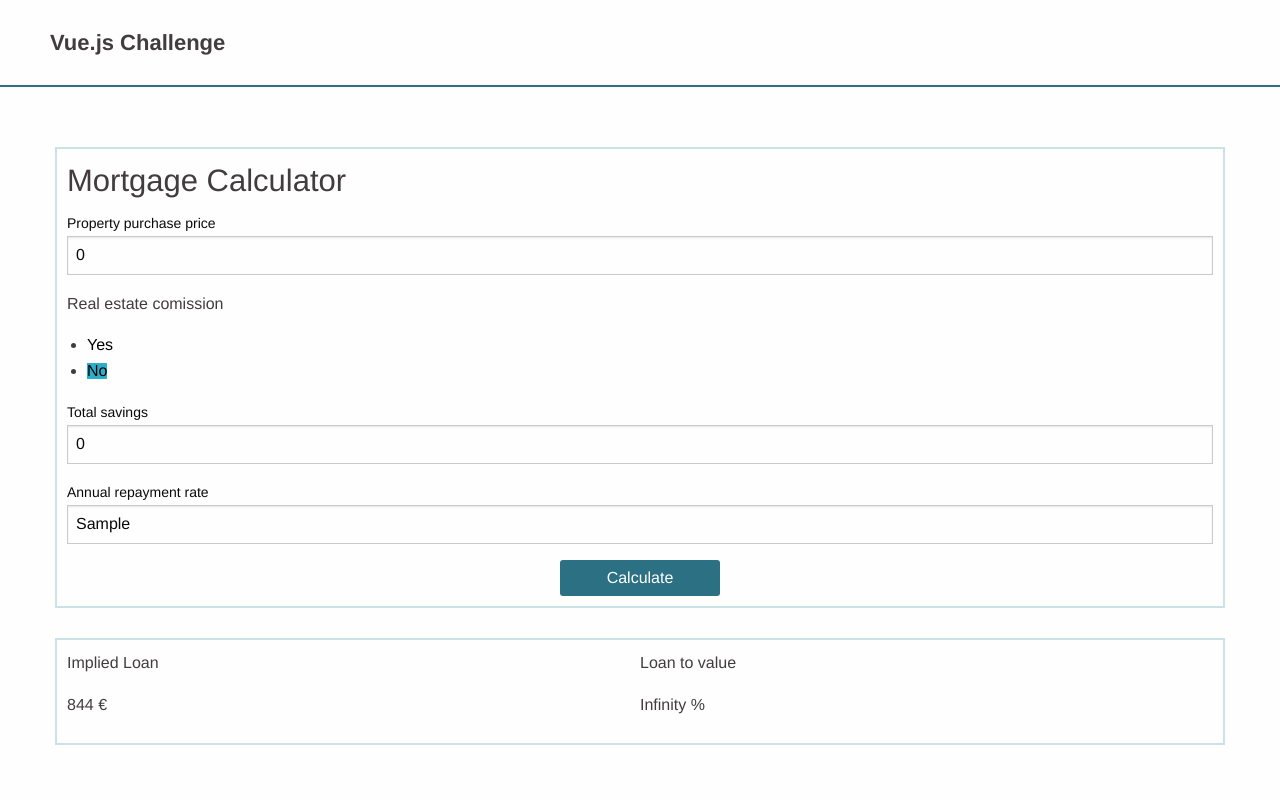
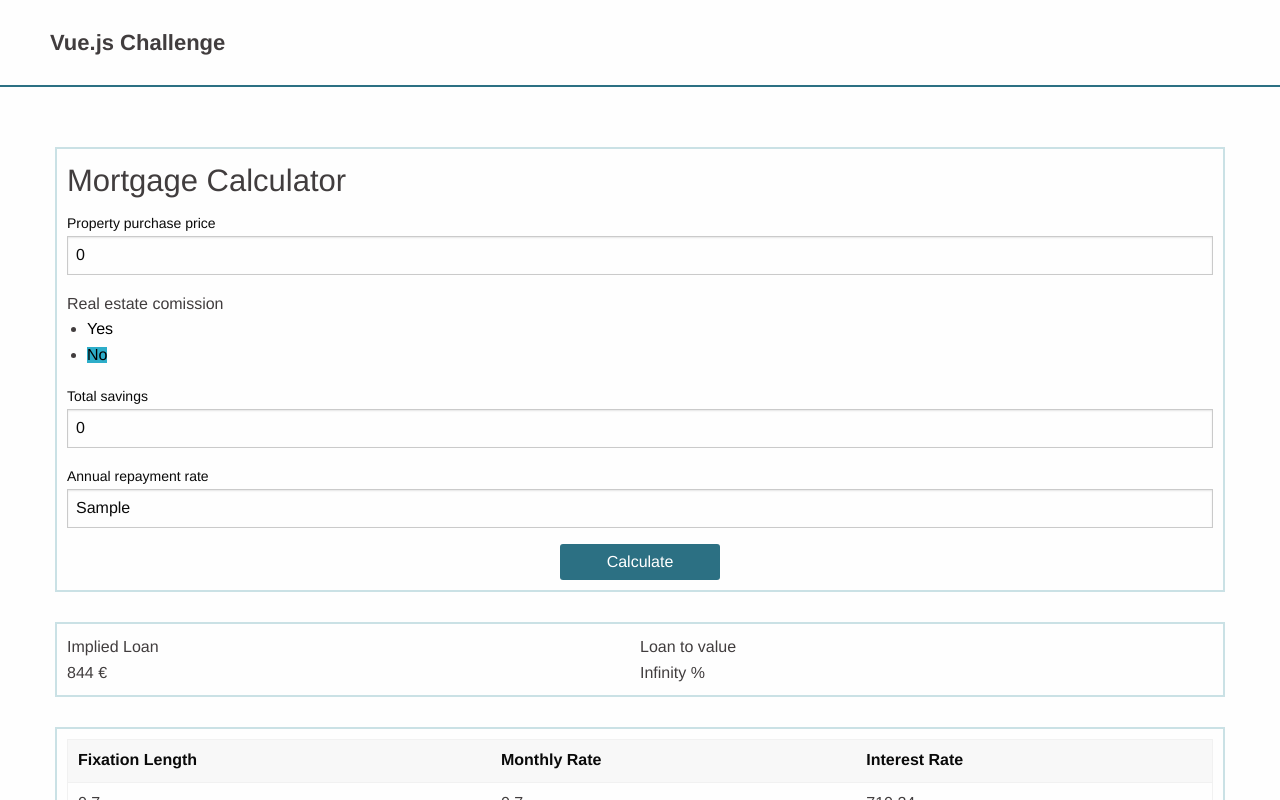
Before and after one commit to sofiapuch/mortgage-calculator, a Vue app: page / in a window 1280 px wide. Both pictures are taken after typing "Sample" into the empty fields and a click on the button "Calculate". Shown: the top 800 px of the page. Built offline with nearby package versions, Linux system fonts and the light colour scheme.

Commit message:
Table with static values included

```diff
--- a/src/App.vue
+++ b/src/App.vue
@@ -19,7 +19,7 @@ export default {
 </script>
 
 <style lang="scss">
-
+// global styles
 $body-font-color: #413d3e;
 
 #app {
@@ -28,4 +28,8 @@ $body-font-color: #413d3e;
     -moz-osx-font-smoothing: grayscale;
     color: $body-font-color;
 }
+
+p {
+    margin: 0;
+}
 </style>
--- a/src/components/MortgageCalculator.vue
+++ b/src/components/MortgageCalculator.vue
@@ -45,6 +45,8 @@
         </div>
     </base-card>
 
+    <RatesTable :tableData="tableData"/>
+
 </template>
 
 <script>
@@ -53,6 +55,7 @@ const BROKER_TAX = 0.0714;
 const CITY_TAX = 0.06;
 
 import RealEstateToggle from './RealEstateToggle.vue';
+import RatesTable from './RatesTable.vue';
 
 const getNotaryCosts = (propertyPrice) => {
     // notaryCosts = (2144.0 + (0.013 * (property_price - 100000.0)))
@@ -75,7 +78,8 @@ const getTotalCosts = (notaryCosts, brokerCosts, stampDutyCosts) => {
 
 export default {
     components: {
-        RealEstateToggle
+        RealEstateToggle,
+        RatesTable
     },
     data() {
         return {
@@ -84,7 +88,8 @@ export default {
             cityTax: CITY_TAX,
             purchasePrice: 0,
             totalSavings: 0,
-            realEstateCommission: false
+            realEstateCommission: false,
+            tableData: {}
         }
     },
     computed: {
@@ -141,6 +146,12 @@ export default {
             })
             .then((response) => {
                 console.log("response: ", response);
+
+                const data = response.data;
+
+                if (data && data.root && data.root.ratesTable) {
+                    this.tableData = data.root.ratesTable;
+                }
             });
         }
     }
--- /dev/null
+++ b/src/components/RatesTable.vue
@@ -0,0 +1,44 @@
+<template>
+    <base-card extraCss="grid-x" v-if="tableHasData">
+        <div class="rates-table cell">
+            <table class="rates-table__table">
+                <thead>
+                    <tr>
+                        <th>Fixation Length</th>
+                        <th>Monthly Rate</th>
+                        <th>Interest Rate</th>
+                    </tr>
+                </thead>
+                <tbody>
+                    <tr v-for="(entry, index) in tableData" :key="index">
+                        <td>{{ entry.borrowingRate }}</td>
+                        <td>{{ entry.borrowingRate }}</td>
+                        <td>{{ entry.monthlyRate }}</td>
+                    </tr>
+                </tbody>
+            </table>
+            <p class="rates-table__info">** Results based on static values</p>
+        </div>
+    </base-card>
+</template>
+
+<script>
+export default {
+    props: {
+        tableData: Object
+    },
+    computed: {
+        tableHasData() {
+            return Object.keys(this.tableData).length > 0;
+        }
+    }
+}
+</script>
+
+<style lang="scss" scoped>
+.rates-table {
+    &__info {
+        font-size: 14px;
+    }
+}
+</style>
```
